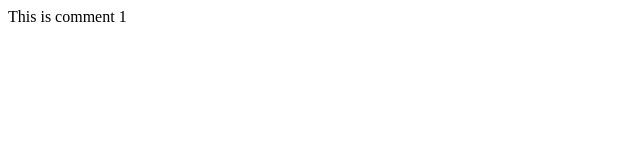
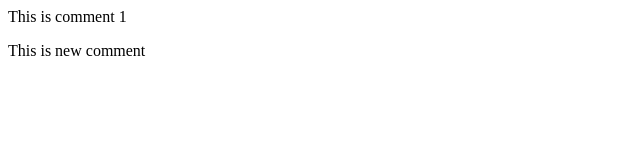
Before and after one commit to sharmasubham22/stash-demo, a plain HTML site: page index.html in a window 1280 px wide. Shown: the whole page, without its empty margins (0-640 px from the left). Drawn offline with Linux system fonts and the light colour scheme.

Commit message:
Update index.html

```diff
--- a/index.html
+++ b/index.html
@@ -1 +1,2 @@
 <p>This is comment 1</p>
+<p>This is new comment</p>
```
